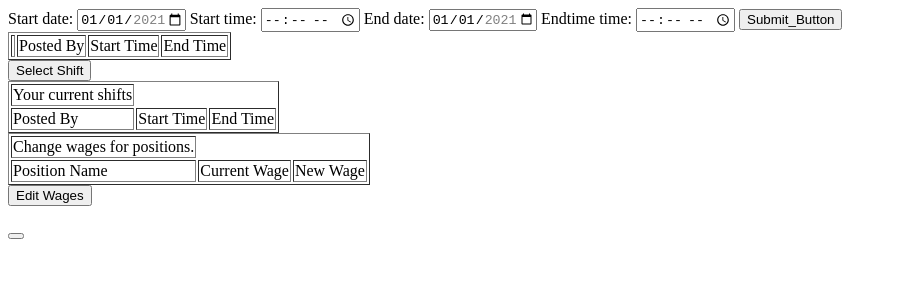
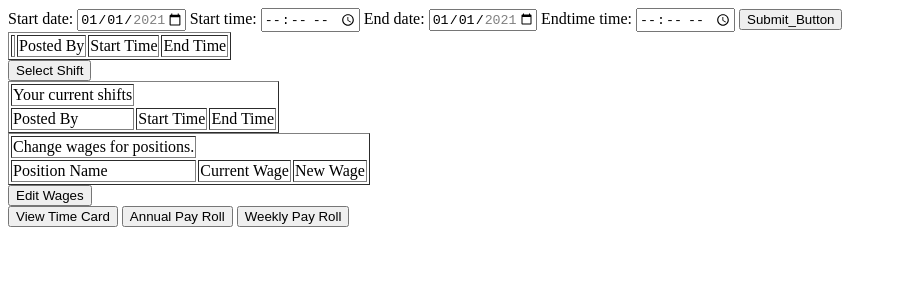
Before and after one commit to bowlingjared/clockIn, a Flask app: page /man in a window 1280 px wide. Shown: the top 300 px of the page, without its empty margins (0-897 px from the left). Run offline with Flask 2, Linux system fonts and the light colour scheme; data that the repository does not hold is empty.

Commit message:
Update manager.html

```diff
--- a/templates/manager.html
+++ b/templates/manager.html
@@ -103,8 +103,9 @@
 
 </form>
 
-<p><a href=ap ><button class=grey target="_blank"></button></a></p>
-
+<a href=tc ><button target="_blank">View Time Card</button></a>
+<a href=ap ><button target="_blank">Annual Pay Roll</button></a>
+<a href=wp ><button target="_blank">Weekly Pay Roll</button></a>
 
 </body>
 </html>
```
